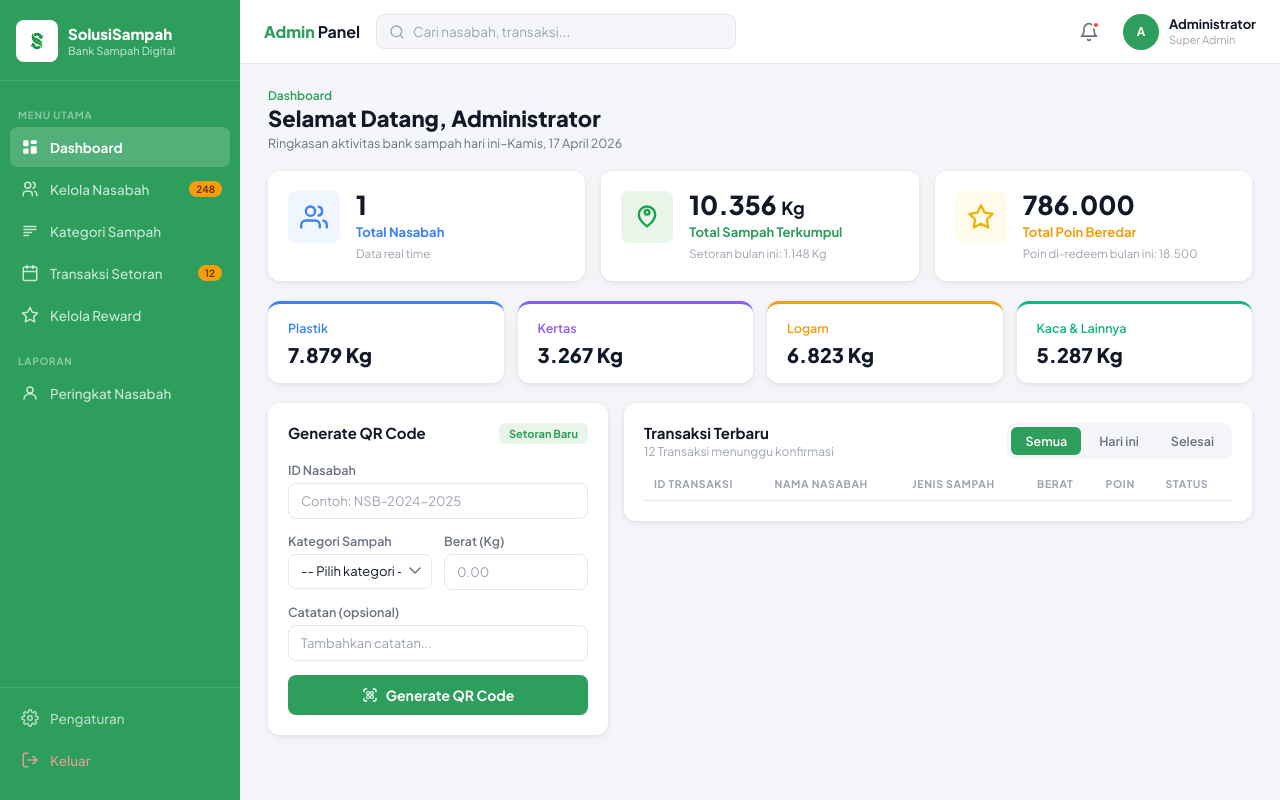
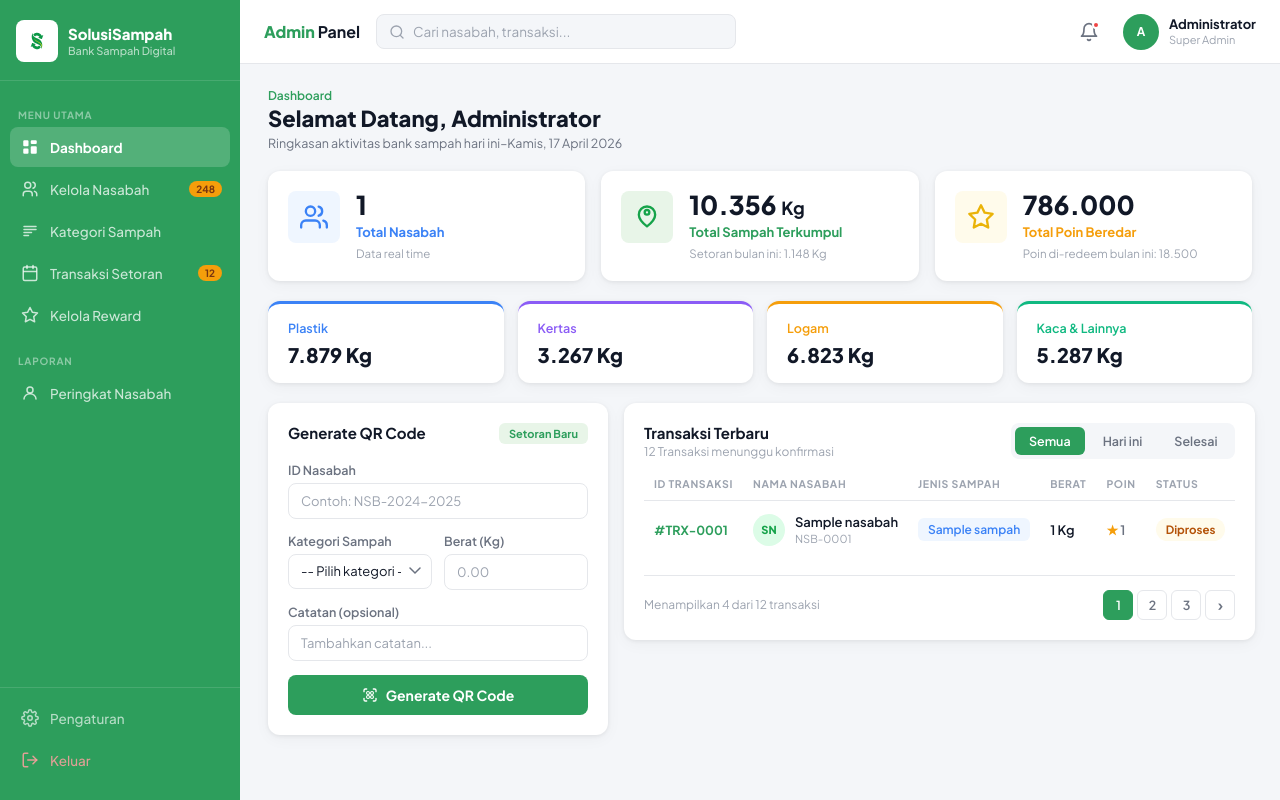
Before and after one commit to AL969-DEV/project_ukl, a PHP site: page /admin/dashboard.php in a window 1280 px wide. Run offline with PHP 8.4, Linux system fonts and the light colour scheme; a user stored in the database is signed in; tables that the repository leaves empty hold one stand-in row (values such as "Sample post"); data that the repository does not hold is empty.

Commit message:
Revisi lagi......

```diff
--- a/admin/dashboard.php
+++ b/admin/dashboard.php
@@ -21,6 +21,16 @@ $query_nasabah = "SELECT COUNT(*) as total FROM nasabah";
 $result_nasabah = mysqli_query($conn, $query_nasabah);
 $row_nasabah = mysqli_fetch_assoc($result_nasabah);
 $total_nasabah = $row_nasabah['total'] ?? 0;
+
+$query_kat = "SELECT * FROM kategori_sampah ORDER BY id_kategori ASC";
+$result_kat = mysqli_query($conn, $query_kat);
+
+$query_trx = "SELECT ts.*, n.nama_lengkap, n.id_nasabah, ks.nama_sampah, ks.poin_per_kg
+              FROM transaksi_setor ts
+              LEFT JOIN nasabah n ON ts.id_profile = n.id_nasabah
+              LEFT JOIN kategori_sampah ks ON ts.id_kategori = ks.id_kategori
+              ORDER BY ts.tgl_setor DESC LIMIT 10";
+$result_trx = mysqli_query($conn, $query_trx);
 ?>
 <!DOCTYPE html>
 <html lang="id">
@@ -145,32 +155,47 @@ $total_nasabah = $row_nasabah['total'] ?? 0;
                     </div>
                     <div class="form-group">
                         <label class="form-label">ID Nasabah</label>
-                        <input type="text" class="form-input" placeholder="Contoh: NSB-2024-2025">
+                        <input type="text" id="qr-id-nasabah" class="form-input" placeholder="Contoh: NSB-2024-2025">
                     </div>
                     <div class="form-row">
                         <div class="form-group">
                             <label class="form-label">Kategori Sampah</label>
-                            <select class="form-select">
+                            <select class="form-select" id="qr-kategori">
                                 <option value="">-- Pilih kategori --</option>
+                                <?php
+                                if($result_kat && mysqli_num_rows($result_kat) > 0) {
+                                    mysqli_data_seek($result_kat, 0);
+                                    while($k = mysqli_fetch_assoc($result_kat)):
+                                ?>
+                                    <option value="<?php echo htmlspecialchars($k['nama_sampah']); ?>"><?php echo htmlspecialchars($k['nama_sampah']); ?></option>
+                                <?php
+                                    endwhile;
+                                } else {
+                                ?>
                                     <option value="plastik">Plastik</option>
                                     <option value="kertas">Kertas</option>
                                     <option value="logam">Logam</option>
                                     <option value="kaca">Kaca & Lainnya</option>
+                                <?php } ?>
                             </select>
                         </div>
                         <div class="form-group">
                             <label class="form-label">Berat (Kg)</label>
-                            <input type="number" class="form-input" placeholder="0.00">
+                            <input type="number" id="qr-berat" class="form-input" placeholder="0.00" step="0.01">
                         </div>
                     </div>
                     <div class="form-group">
                         <label class="form-label">Catatan (opsional)</label>
-                        <input type="text" class="form-input" placeholder="Tambahkan catatan...">
+                        <input type="text" id="qr-catatan" class="form-input" placeholder="Tambahkan catatan...">
                     </div>
-                    <button class="btn-generate">
+                    <button class="btn-generate" onclick="generateQR()">
                         <svg width="16" height="16" viewBox="0 0 24 24" fill="none"><path d="M3 7V5a2 2 0 012-2h2M17 3h2a2 2 0 012 2v2M21 17v2a2 2 0 01-2 2h-2M7 21H5a2 2 0 01-2-2v-2" stroke="white" stroke-width="2" stroke-linecap="round"/><rect x="7" y="7" width="4" height="4" rx="0.5" stroke="white" stroke-width="1.5"/><rect x="13" y="7" width="4" height="4" rx="0.5" stroke="white" stroke-width="1.5"/><rect x="7" y="13" width="4" height="4" rx="0.5" stroke="white" stroke-width="1.5"/><rect x="13" y="13" width="4" height="4" rx="0.5" stroke="white" stroke-width="1.5"/></svg>
                         Generate QR Code
                     </button>
+                    <div id="qr-result" style="margin-top: 20px; text-align: center; display: none;">
+                        <img id="qr-image" src="" alt="QR Code" style="max-width: 150px; border-radius: 8px; box-shadow: 0 4px 6px -1px rgba(0,0,0,0.1);">
+                        <p style="margin-top: 10px; font-size: 13px; color: #6B7280;">Scan QR ini untuk konfirmasi setoran</p>
+                    </div>
                 </div>
 
                 <!-- Recent Transactions Panel -->
@@ -200,80 +225,46 @@ $total_nasabah = $row_nasabah['total'] ?? 0;
                                 </tr>
                             </thead>
                             <tbody>
-                                <!-- =========================================================
-                                     PHP LOOP START: Ganti blok <tr> di bawah dengan:
-                                     <?php while ($row = mysqli_fetch_assoc($result)): ?>
-                                     dan ubah nilai dummy dengan echo $row['kolom']
-                                     ========================================================= -->
+                                <?php if (mysqli_num_rows($result_trx) > 0): ?>
+                                    <?php while ($row = mysqli_fetch_assoc($result_trx)):
+                                        $poin = $row['berat'] * ($row['poin_per_kg'] ?? 0);
 
+                                        $nama_parts = explode(' ', trim($row['nama_lengkap'] ?? 'Nasabah'));
+                                        $initials = strtoupper(substr($nama_parts[0], 0, 1));
+                                        if (count($nama_parts) > 1) {
+                                            $initials .= strtoupper(substr($nama_parts[1], 0, 1));
+                                        }
+
+                                        $status_class = strtolower($row['status']) == 'claimed' ? 'selesai' : 'diproses';
+                                        $status_text = strtolower($row['status']) == 'claimed' ? 'Selesai' : 'Diproses';
+
+                                        $kategori_class = strtolower(explode(' ', $row['nama_sampah'] ?? '')[0]);
+                                        if (!in_array($kategori_class, ['plastik', 'kertas', 'logam', 'kaca'])) {
+                                            $kategori_class = 'plastik';
+                                        }
+                                    ?>
                                     <tr>
-                                    <td class="trx-id">#TRX-4821</td>
+                                        <td class="trx-id">#TRX-<?php echo str_pad($row['id_setor'], 4, '0', STR_PAD_LEFT); ?></td>
                                         <td>
                                             <div class="nasabah-cell">
-                                            <div class="nasabah-avatar" style="background-color: #FEE2E2; color: #DC2626;">SR</div>
+                                                <div class="nasabah-avatar" style="background-color: #DCFCE7; color: #16A34A;"><?php echo $initials; ?></div>
                                                 <div class="nasabah-info">
-                                                <span class="nasabah-name">Siti Rahayu</span>
-                                                <span class="nasabah-id">NSB-2024-0081</span>
+                                                    <span class="nasabah-name"><?php echo htmlspecialchars($row['nama_lengkap'] ?? 'Nasabah'); ?></span>
+                                                    <span class="nasabah-id">NSB-<?php echo str_pad($row['id_nasabah'] ?? 0, 4, '0', STR_PAD_LEFT); ?></span>
                                                 </div>
                                             </div>
                                         </td>
-                                    <td><span class="badge-jenis plastik">Plastik</span></td>
-                                    <td class="berat-cell">2.2 Kg</td>
-                                    <td class="poin-cell"><span class="star-icon">&#9733;</span> 160</td>
-                                    <td><span class="status-badge selesai">Selesai</span></td>
+                                        <td><span class="badge-jenis <?php echo $kategori_class; ?>"><?php echo htmlspecialchars($row['nama_sampah'] ?? 'Lainnya'); ?></span></td>
+                                        <td class="berat-cell"><?php echo $row['berat']; ?> Kg</td>
+                                        <td class="poin-cell"><span class="star-icon">&#9733;</span> <?php echo number_format($poin, 0, ',', '.'); ?></td>
+                                        <td><span class="status-badge <?php echo $status_class; ?>"><?php echo $status_text; ?></span></td>
                                     </tr>
-
+                                    <?php endwhile; ?>
+                                <?php else: ?>
                                     <tr>
-                                    <td class="trx-id">#TRX-4820</td>
-                                    <td>
-                                        <div class="nasabah-cell">
-                                            <div class="nasabah-avatar" style="background-color: #DCFCE7; color: #16A34A;">BW</div>
-                                            <div class="nasabah-info">
-                                                <span class="nasabah-name">Budi Wahyono</span>
-                                                <span class="nasabah-id">NSB-2024-0047</span>
-                                            </div>
-                                        </div>
-                                    </td>
-                                    <td><span class="badge-jenis kertas">Kertas</span></td>
-                                    <td class="berat-cell">5.8 Kg</td>
-                                    <td class="poin-cell"><span class="star-icon">&#9733;</span> 256</td>
-                                    <td><span class="status-badge diproses">Diproses</span></td>
+                                        <td colspan="6" style="text-align: center; padding: 20px;">Belum ada transaksi.</td>
                                     </tr>
-
-                                <tr>
-                                    <td class="trx-id">#TRX-4819</td>
-                                    <td>
-                                        <div class="nasabah-cell">
-                                            <div class="nasabah-avatar" style="background-color: #FEF3C7; color: #B45309;">DN</div>
-                                            <div class="nasabah-info">
-                                                <span class="nasabah-name">Dewi Novita</span>
-                                                <span class="nasabah-id">NSB-2024-0112</span>
-                                            </div>
-                                        </div>
-                                    </td>
-                                    <td><span class="badge-jenis logam">Logam</span></td>
-                                    <td class="berat-cell">1.5 Kg</td>
-                                    <td class="poin-cell"><span class="star-icon">&#9733;</span> 120</td>
-                                    <td><span class="status-badge diproses">Diproses</span></td>
-                                </tr>
-
-                                <tr>
-                                    <td class="trx-id">#TRX-4818</td>
-                                    <td>
-                                        <div class="nasabah-cell">
-                                            <div class="nasabah-avatar" style="background-color: #D1FAE5; color: #065F46;">AP</div>
-                                            <div class="nasabah-info">
-                                                <span class="nasabah-name">Ahmad Pratama</span>
-                                                <span class="nasabah-id">NSB-2024-0112</span>
-                                            </div>
-                                        </div>
-                                    </td>
-                                    <td><span class="badge-jenis kaca">Kaca</span></td>
-                                    <td class="berat-cell">4.0 Kg</td>
-                                    <td class="poin-cell"><span class="star-icon">&#9733;</span> 200</td>
-                                    <td><span class="status-badge selesai">Selesai</span></td>
-                                </tr>
-                                     PHP LOOP END: <?php endwhile; ?>
+                                <?php endif; ?>
                             </tbody>
                         </table>
                     </div>
@@ -294,5 +285,36 @@ $total_nasabah = $row_nasabah['total'] ?? 0;
     </div>
 </div>
 
+<script>
+function generateQR() {
+    const idNasabah = document.getElementById('qr-id-nasabah').value;
+    const kategori = document.getElementById('qr-kategori').value;
+    const berat = document.getElementById('qr-berat').value;
+    const catatan = document.getElementById('qr-catatan').value;
+
+    if (!idNasabah || !kategori || !berat) {
+        alert('Mohon lengkapi ID Nasabah, Kategori, dan Berat!');
+        return;
+    }
+
+    const dataObj = {
+        id: idNasabah,
+        kat: kategori,
+        berat: berat,
+        note: catatan
+    };
+
+    // Menggunakan API pihak ketiga untuk membuat QR Code
+    const dataString = encodeURIComponent(JSON.stringify(dataObj));
+    const qrUrl = `https://api.qrserver.com/v1/create-qr-code/?size=200x200&data=${dataString}&margin=10`;
+
+    const qrResult = document.getElementById('qr-result');
+    const qrImage = document.getElementById('qr-image');
+
+    qrImage.src = qrUrl;
+    qrResult.style.display = 'block';
+}
+</script>
+
 </body>
 </html>
--- a/admin/kelola_nasabah.php
+++ b/admin/kelola_nasabah.php
@@ -213,8 +213,8 @@ $total_nasabah = mysqli_num_rows($result);
                                 </td>
                                 <td>
                                     <div class="kontak-cell">
-                                        <span class="kontak-email"><?php echo htmlspecialchars($row['email']); ?></span>
-                                        <span class="kontak-phone"><?php echo htmlspecialchars($row['no_telp']); ?></span>
+                                        <span class="kontak-email"><?php echo htmlspecialchars($row['email'] ?? '-'); ?></span>
+                                        <span class="kontak-phone"><?php echo htmlspecialchars($row['no_telp'] ?? '-'); ?></span>
                                     </div>
                                 </td>
                                 <td>
```
Lines whose indentation alone changed are shown as unchanged.
